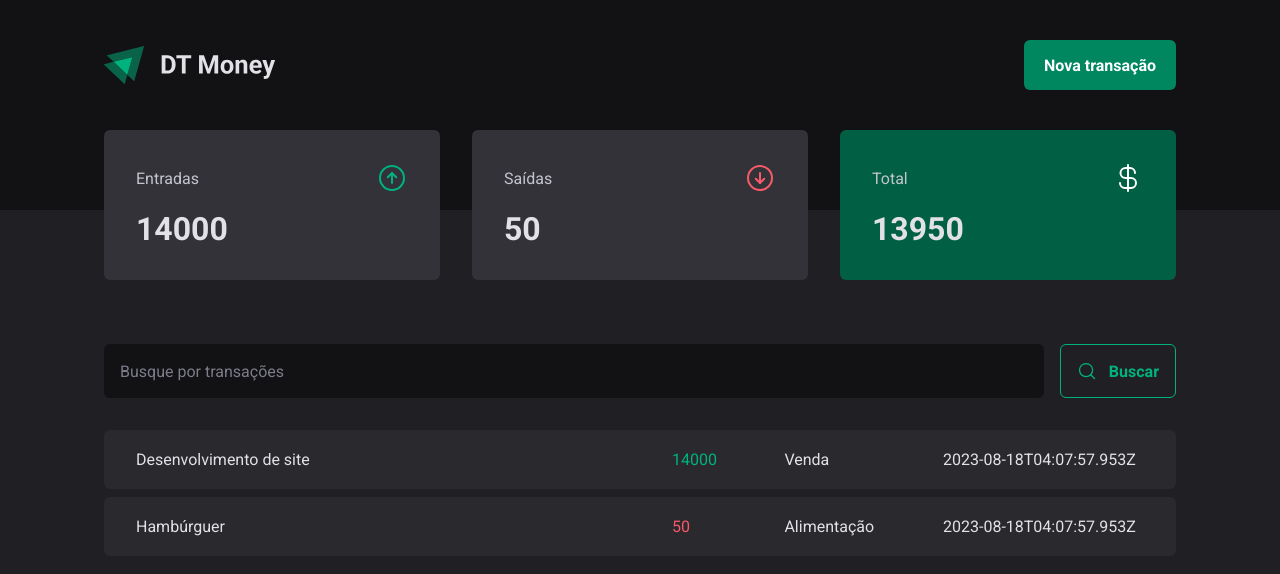
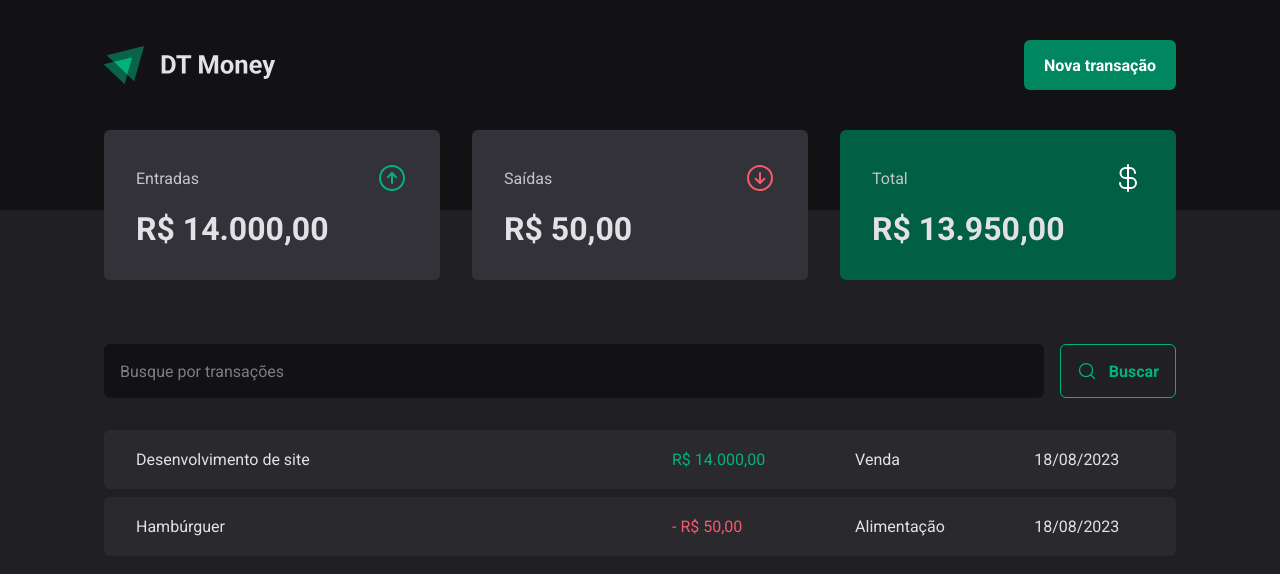
Before and after one commit to brunobandeiraf/DT_Money_React, a React (Vite) app in the folder json-server/: page / in a window 1280 px wide. Shown: the top 574 px of the page. Built offline with nearby package versions, Linux system fonts and the light colour scheme; data requests are answered from the project's data file.

Commit message:
formatando valores

```diff
--- a/json-server/src/components/Summary/index.tsx
+++ b/json-server/src/components/Summary/index.tsx
@@ -2,6 +2,7 @@
 import { useContext } from 'react';
 import { TransactionsContext } from '../../contexts/TransactionsContext';
 import { SummaryCard, SummaryContainer } from './styles';
+import { priceFormatter } from '../../utils/formatter';
 
 export function Summary() {
 
@@ -41,8 +42,8 @@
            {/* ArrowCircleUp é da biblioteca de ícones */}
           <ArrowCircleUp size={32} color="#00b37e" />
         </header>
-
-        <strong>{summary.income}</strong>
+        {/* priceFormatter.format() - aplicar formatação desenvolvida */}
+        <strong>{priceFormatter.format(summary.income)}</strong>
       </SummaryCard>
 
       <SummaryCard>
@@ -51,7 +52,7 @@
           <ArrowCircleDown size={32} color="#f75a68" />
         </header>
 
-        <strong>{summary.outcome}</strong>
+        <strong>{priceFormatter.format(summary.outcome)}</strong>
       </SummaryCard>
 
       {/* Foi criado uma interface no style para lidar com essa variant */}
@@ -61,7 +62,7 @@
           <CurrencyDollar size={32} color="#fff" />
         </header>
 
-        <strong>{summary.total}</strong>
+        <strong>{priceFormatter.format(summary.total)}</strong>
       </SummaryCard>
     </SummaryContainer>
   );
--- a/json-server/src/pages/Transactions/index.tsx
+++ b/json-server/src/pages/Transactions/index.tsx
@@ -4,6 +4,7 @@
 import { SearchForm } from "./components/SearchForm";
 import { TransactionsContext } from "../../contexts/TransactionsContext";
 import { PriceHighlight, TransactionsContainer, TransactionsTable } from "./styles";
+import { dateFormatter, priceFormatter } from "../../utils/formatter";
 
 export function Transactions() {
 
@@ -26,11 +27,14 @@
                     <td width="50%">{transaction.description}</td>
                     <td>
                       <PriceHighlight variant={transaction.type}>
-                        {transaction.price}
+                        {/* se for negativo, insere o sinal de negativo */}
+                        {transaction.type === 'outcome' && '- '}
+                        {priceFormatter.format(transaction.price)}
                       </PriceHighlight>
                     </td>
                     <td>{transaction.category}</td>
-                    <td>{transaction.createdAt}</td>
+                    {/* formatando a data */}
+                    <td>{dateFormatter.format(new Date(transaction.createdAt))}</td>
                   </tr>
                 )
               })
--- /dev/null
+++ b/json-server/src/utils/formatter.ts
@@ -0,0 +1,6 @@
+export const dateFormatter = new Intl.DateTimeFormat('pt-BR');
+
+export const priceFormatter = new Intl.NumberFormat('pt-BR', {
+  style: 'currency',
+  currency: 'BRL',
+});
```
